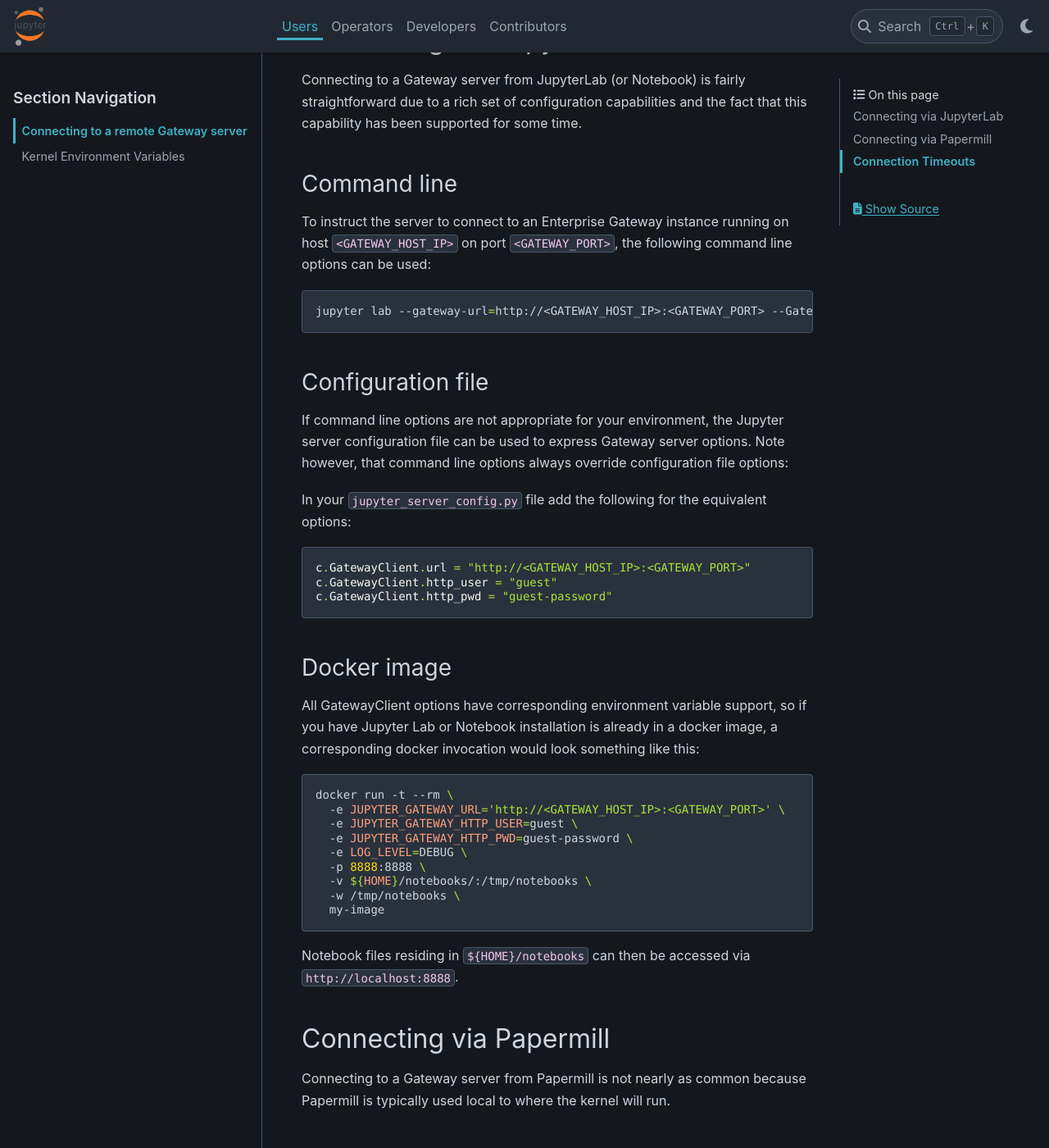
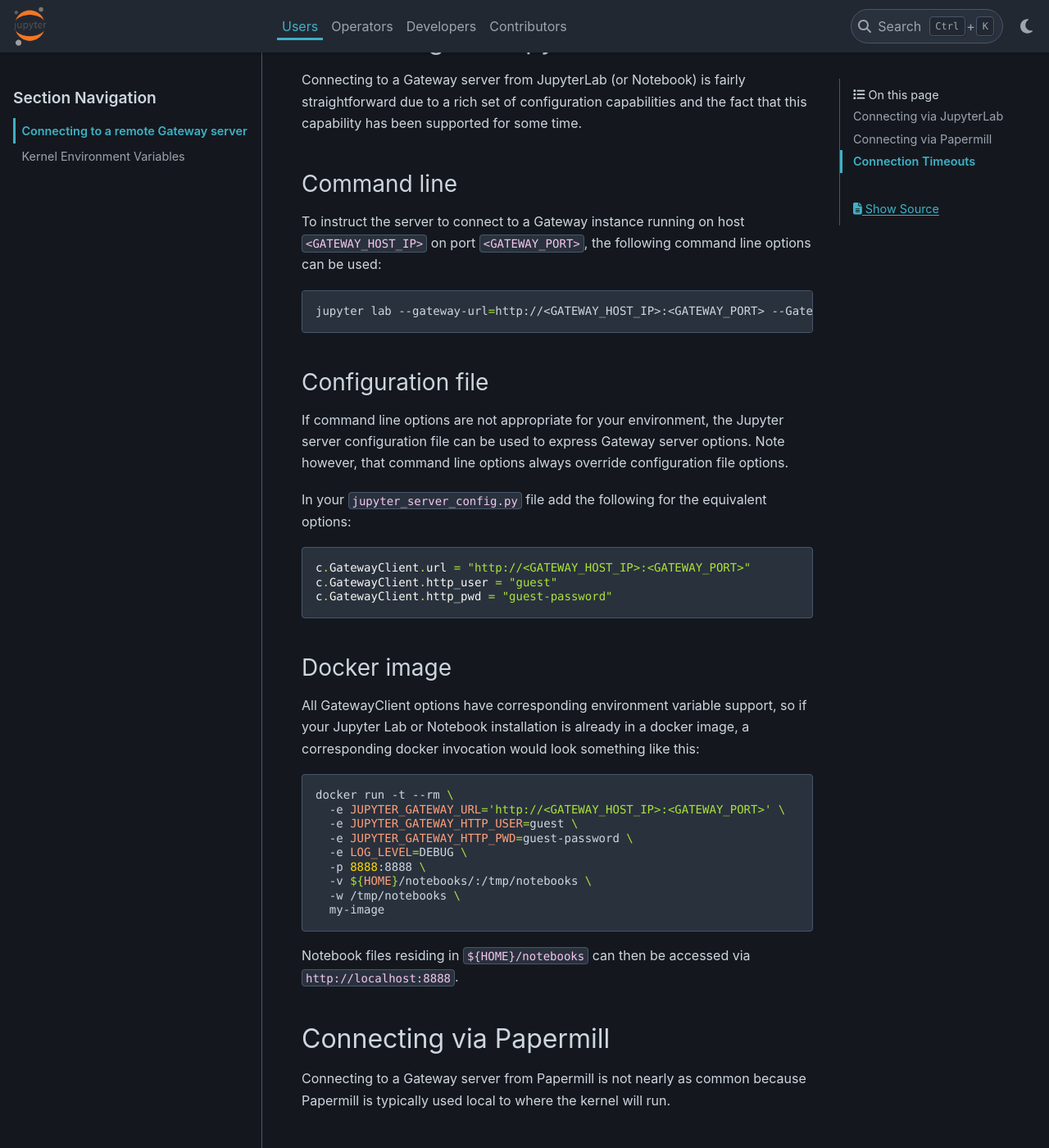
Before and after one commit to jupyter-server/gateway_provisioners, a Sphinx documentation site: the page built from docs/source/users/connecting-to-a-gateway.md, in a window 1280 px wide and 1400 px high, scrolled down 884 px. Shown: the whole window at 82% size. Built offline with Sphinx 7.4.7 and the PyData theme 0.15.4, drawn with Linux system fonts in a browser that asks for light colours; some of the changed text lies outside the part shown.

Commit message:
Fix minor errors in Users subsection of documentation (#67)
Signed-off-by: Kiersten Stokes <kierstenstokes@gmail.com>

````diff
--- a/docs/source/users/connecting-to-a-gateway.md
+++ b/docs/source/users/connecting-to-a-gateway.md
@@ -27,7 +27,7 @@
 
 ### Command line
 
-To instruct the server to connect to an Enterprise Gateway instance running on host `<GATEWAY_HOST_IP>` on port `<GATEWAY_PORT>`, the following command line options can be used:
+To instruct the server to connect to a Gateway instance running on host `<GATEWAY_HOST_IP>` on port `<GATEWAY_PORT>`, the following command line options can be used:
 
 ```bash
 jupyter lab --gateway-url=http://<GATEWAY_HOST_IP>:<GATEWAY_PORT> --GatewayClient.http_user=guest --GatewayClient.http_pwd=guest-password
@@ -37,7 +37,7 @@
 
 If command line options are not appropriate for your environment, the Jupyter server configuration file
 can be used to express Gateway server options. Note however, that command line options always override
-configuration file options:
+configuration file options.
 
 In your `jupyter_server_config.py` file add the following for the equivalent options:
 
@@ -49,7 +49,7 @@
 
 ### Docker image
 
-All GatewayClient options have corresponding environment variable support, so if you have Jupyter Lab or
+All GatewayClient options have corresponding environment variable support, so if your Jupyter Lab or
 Notebook installation is already in a docker image, a corresponding docker invocation would look something
 like this:
 
--- a/docs/source/users/index.rst
+++ b/docs/source/users/index.rst
@@ -24,7 +24,7 @@
 
 .. admonition:: Use cases
 
-    - *As a data scientist, I want to run my notebook remotely on my local cluster so that I can free up resources on my own laptop and perform compute-intensive operations on the other, more performant, nodes of my cluster.*
+    - *As a data scientist, I want to run my notebook remotely on my local cluster so that I can free up resources on my own laptop and perform compute-intensive operations on the other, more performant nodes of my cluster.*
 
     - *As a student, my Data Science 101 course is leveraging GPUs in our experiments.  Since GPUs are expensive, we must share resources within the university's compute cluster and configure our Notebooks to leverage the department's Gateway server, which can then spawn container-based kernels that have access to a GPU on Kubernetes.*
 
````
Also changed, not shown: other parts of docs/source/users/connecting-to-a-gateway.md (+3 -2 lines), docs/source/users/kernel-envs.md (+4 -4 lines).
